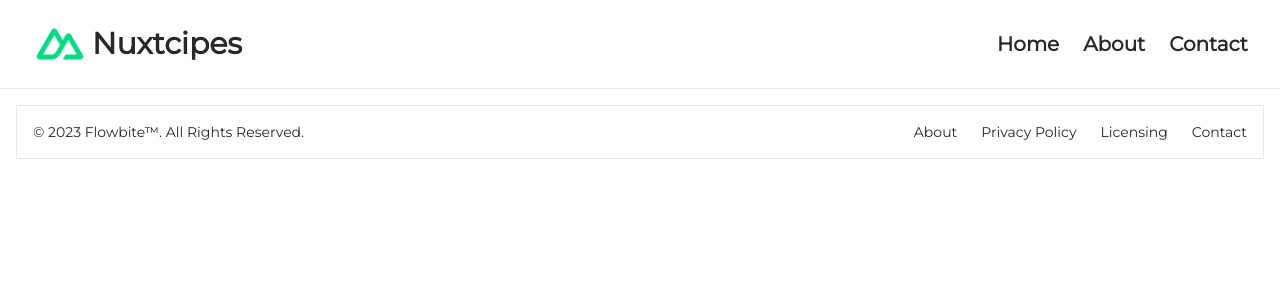
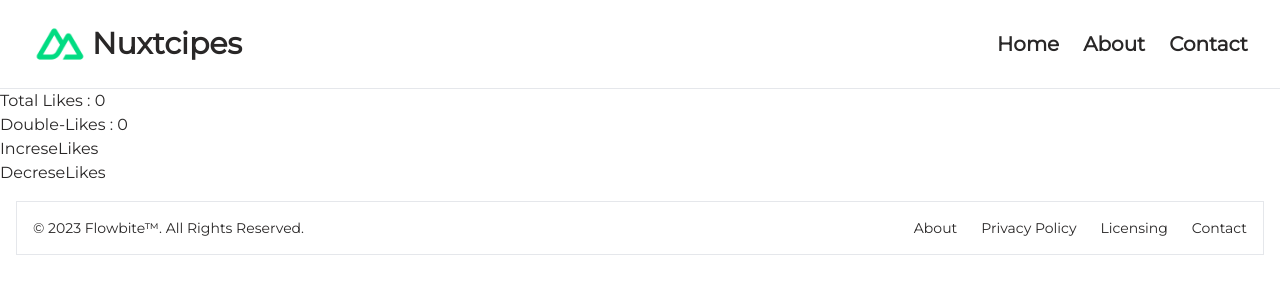
Before and after one commit to uditk123/Recipe-App, a Nuxt app: page /piniastatemanagement in a window 1280 px wide. Shown: the top 300 px of the page. Built offline with nearby package versions, Linux system fonts and the light colour scheme.

Commit message:
StateManagement using Pinia

```diff
--- /dev/null
+++ b/app/pages/piniastatemanagement.vue
@@ -0,0 +1,25 @@
+<script setup >
+// Importing the store
+import { useLikeStore } from '~/stores/likes';
+
+console.log("store",useLikeStore);
+
+const Likes = useLikeStore();
+</script>
+
+<template>
+    <div>
+        <!-- Fetching store data -->
+       <h2> Total Likes : {{ Likes.Like }}</h2>
+       <!-- Fetching getter -->
+        <h3> Double-Likes : {{ Likes.DoubleLikes }}</h3>
+        <button @click = "Likes.increment">IncreseLikes</button>
+        <br>
+        <button @click = "Likes.decrement">DecreseLikes</button>
+    </div>
+</template>
+
+
+<style scoped>
+
+</style>
--- /dev/null
+++ b/app/stores/likes.js
@@ -0,0 +1,21 @@
+import { defineStore } from "pinia";
+
+export const useLikeStore = defineStore("Likes",{
+      //    Stores , getters , actions
+           state: () => ({
+           Like: 0
+    }),
+
+    getters: {
+        DoubleLikes: (state) => state.Like *2
+    },
+
+    actions: {
+        increment(){
+            this.Like++;
+        },
+        decrement(){
+            this.Like--;
+        },
+    }
+})
--- a/nuxt.config.ts
+++ b/nuxt.config.ts
@@ -7,7 +7,8 @@ export default defineNuxtConfig({
     '@nuxtjs/tailwindcss',
     '@nuxtjs/google-fonts',
     '@nuxt/icon',
-    '@nuxt/image'
+    '@nuxt/image',
+    '@pinia/nuxt',
   ],
 
   image: {
--- a/package.json
+++ b/package.json
@@ -14,6 +14,7 @@
     "@nuxt/image": "^2.0.0",
     "@nuxtjs/google-fonts": "^3.2.0",
     "@nuxtjs/tailwindcss": "^6.14.0",
+    "@pinia/nuxt": "^0.11.3",
     "nuxt": "^4.3.1",
     "vue": "^3.5.28",
     "vue-router": "^4.6.4"
```
Also changed, not shown: 1 other file (tests, documents, lock files or other folders).
